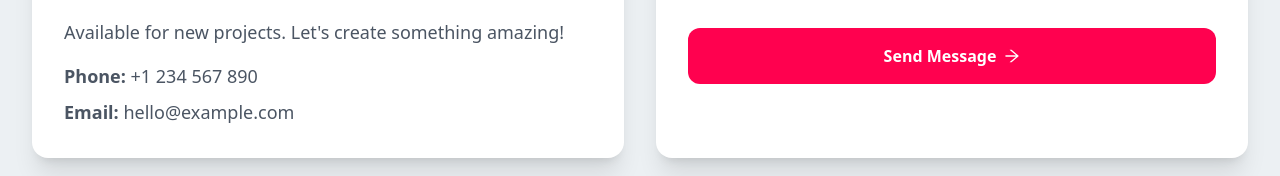
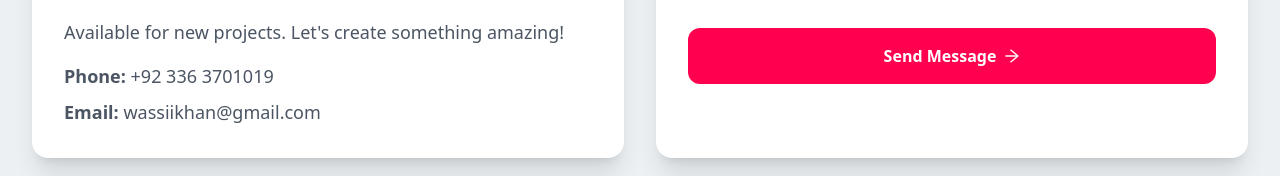
Before and after one commit to wassii-khan/portfolio, a React (Vite) app: page / in a window 1280 px wide. Shown: the part 4205-4381 px from the top of the page. Built offline with nearby package versions, Linux system fonts and the light colour scheme.

Commit message:
refactor: update contact component text and contact information

```diff
--- a/src/components/contact.jsx
+++ b/src/components/contact.jsx
@@ -19,7 +19,7 @@ const Contact = () => {
             Get in Touch
           </span>
           <h2 className="mt-3 text-4xl font-bold text-gray-900 dark:text-white font-poppins">
-            Let's Work Together
+            Let&apos;s Work Together
           </h2>
         </div>
 
@@ -70,16 +70,17 @@ const Contact = () => {
                   }`}
                 >
                   <p>
-                    Available for new projects. Let's create something amazing!
+                    Available for new projects. Let&apos;s create something
+                    amazing!
                   </p>
                   <div className="space-y-2">
                     <p>
-                      <span className="font-semibold">Phone:</span> +1 234 567
-                      890
+                      <span className="font-semibold">Phone:</span> +92 336
+                      3701019
                     </p>
                     <p>
                       <span className="font-semibold">Email:</span>{" "}
-                      hello@example.com
+                      wassiikhan@gmail.com
                     </p>
                   </div>
                 </div>
```
